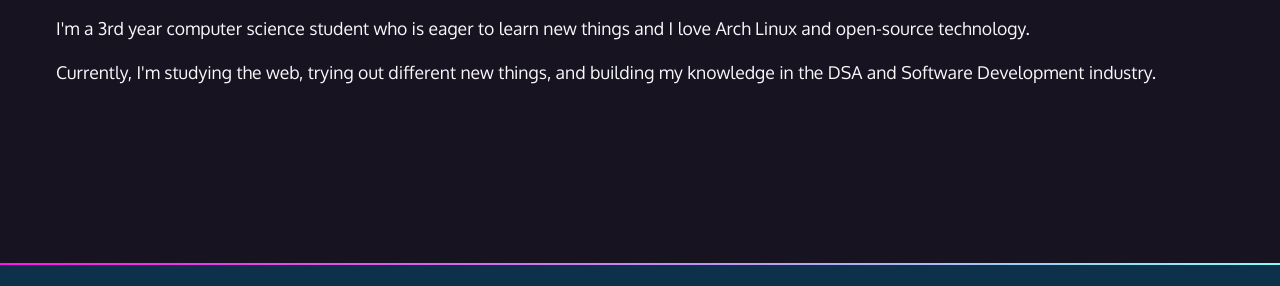
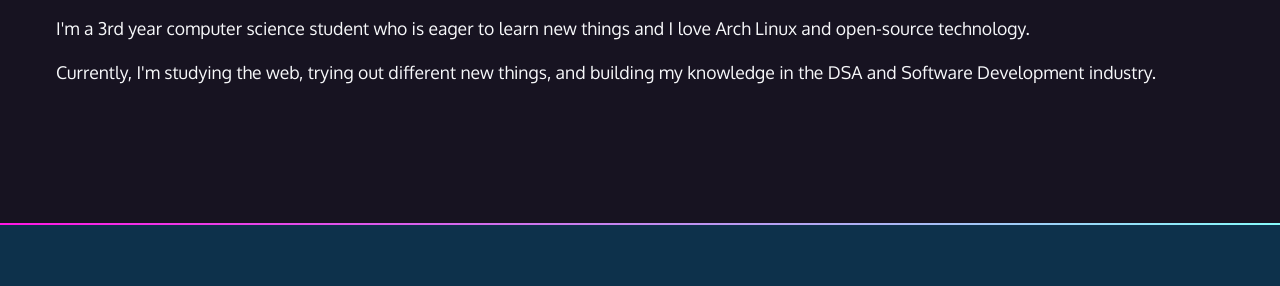
Before and after one commit to MrMoriarty04/Portfolio, a plain HTML site: page index.html in a window 1280 px wide. Shown: the part 275-561 px from the top of the page. Drawn offline with Linux system fonts and the light colour scheme; a web font is replaced by a local one.

Commit message:
minor fixes

```diff
--- a/css/style.css
+++ b/css/style.css
@@ -123,7 +123,7 @@ background-color: var(--hotmag);
 }
 
 .intro-section {
-    padding:4rem 1rem 10rem 1rem;
+    padding:4rem 1rem 7.5rem 1rem;
     max-width: 1200px;
     margin: 0 auto;
 }
@@ -206,7 +206,6 @@ background-color: var(--dkblue);
 
 
 .contact-section {
-    font-size: 1rem;
     width: 344px;
     text-align: center;
     margin: 0 auto;
```
